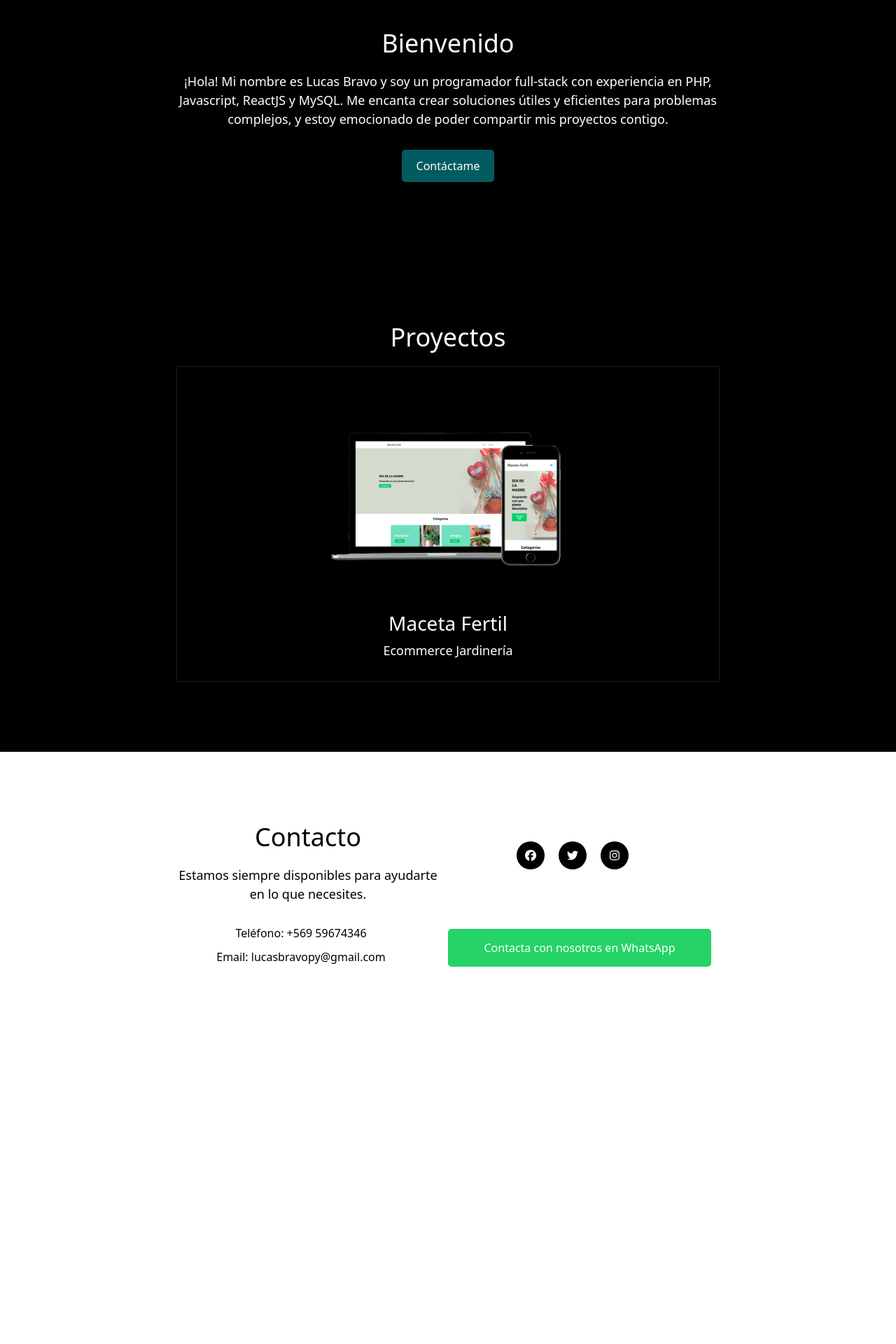
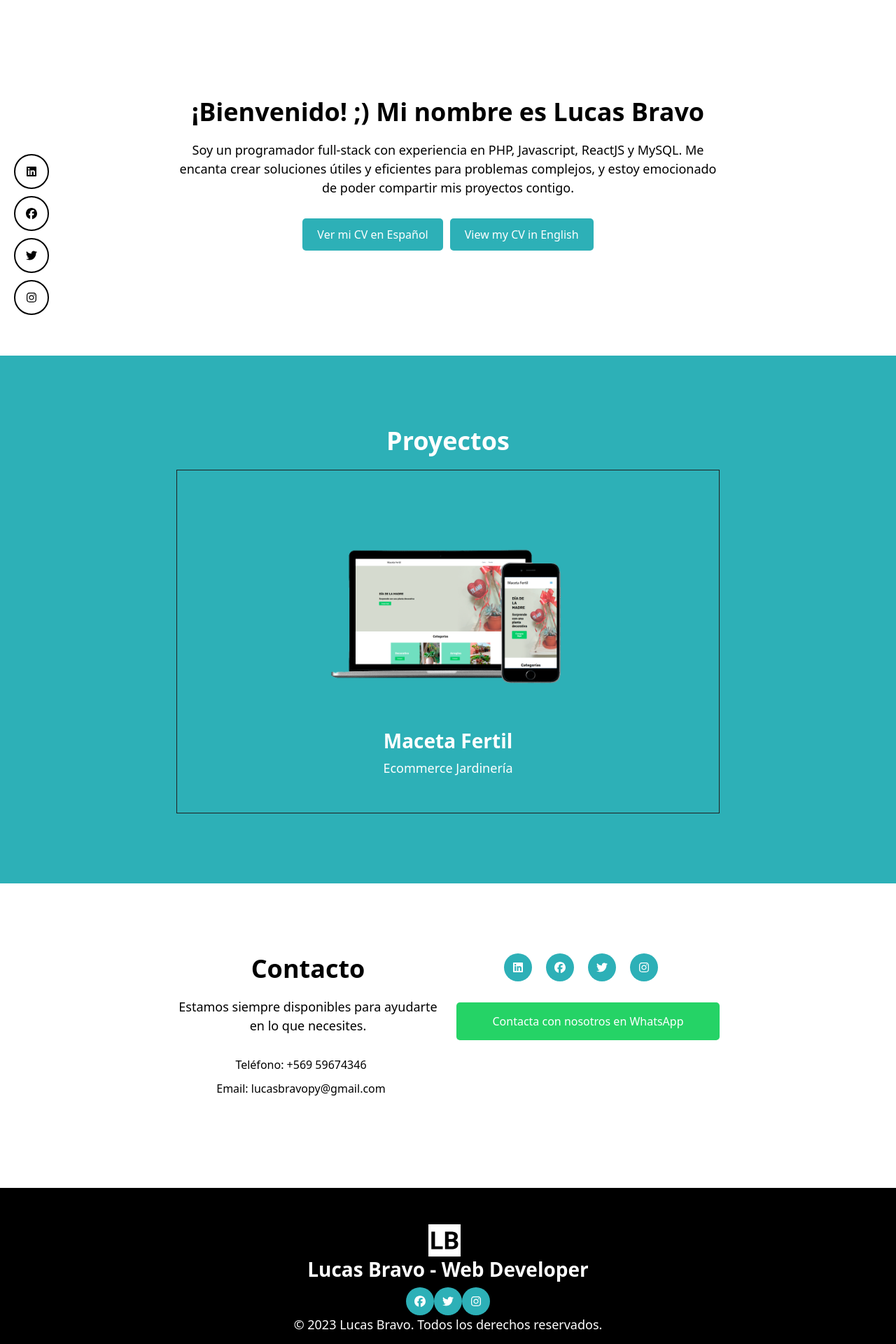
Before and after one commit to KraysOk/lucasbravopycl, a React (Create React App) app: page / in a window 1280 px wide. Shown: the part 60-1980 px from the top of the page at 70% size. Before the commit the page ends 1569 px from the top, so only its background shows below. Built offline with nearby package versions, Linux system fonts and the light colour scheme.

Commit message:
actualizacion de diseño

```diff
--- a/src/App.js
+++ b/src/App.js
@@ -6,6 +6,7 @@ import Navbar from './Navbar';
 import SectionOne from './SectionOne';
 import ContactSection from './ContactSection';
 import Projects from './Projects';
+import Footer from './Footer';
 
 function App() {
   const projects = [
@@ -24,6 +25,7 @@ function App() {
       <SectionOne />
       <Projects projects={projects} />
       <ContactSection />
+      <Footer />
     </div>
   );
 }
--- a/src/ContactSection.css
+++ b/src/ContactSection.css
@@ -1,6 +1,6 @@
 .section-two {
-    background-color: #fff;
-    color: #000;
+  background-color: #ffffff;
+  color: #000000;
   padding: 100px 0;
 }
 
@@ -49,8 +49,8 @@
   display: inline-block;
   width: 40px;
   height: 40px;
-    background-color: #000;
-    color: #fff;
+  background-color: #2db0b7;
+  color: #ffffff;
   border-radius: 50%;
   text-align: center;
   line-height: 40px;
@@ -59,6 +59,8 @@
 
 .social-links a:hover {
   transform: scale(1.1);
+  background-color: #1a7981;
+  color: #fff;
 }
 
 .btn-whatsapp {
--- a/src/ContactSection.js
+++ b/src/ContactSection.js
@@ -2,7 +2,7 @@ import React from "react";
 import './ContactSection.css';
 
 import { FontAwesomeIcon } from '@fortawesome/react-fontawesome';
-import { faFacebook, faTwitter, faInstagram } from '@fortawesome/free-brands-svg-icons';
+import { faFacebook, faTwitter, faInstagram, faLinkedin } from '@fortawesome/free-brands-svg-icons';
 
 function ContactSection() {
   return (
@@ -21,8 +21,14 @@ function ContactSection() {
               </li>
             </ul>
           </div>
-          <div className="col-md-6  row d-flex align-items-center">
+          <div className="col-md-6">
+            <div className="contact-social">
               <ul className="social-links">
+                <li>
+                  <a href="https://www.linkedin.com/in/lucas-dar%C3%ADo-bravo-pay%C3%A1-10034b131/" target="_blank" rel="noreferrer">
+                    <FontAwesomeIcon icon={faLinkedin} />
+                  </a>
+                </li>
                 <li>
                   <a href="https://web.facebook.com/lucasbravopy/" target="_blank" rel="noreferrer">
                     <FontAwesomeIcon icon={faFacebook} />
@@ -45,6 +51,7 @@ function ContactSection() {
             </div>
           </div>
         </div>
+      </div>
     </section>
   );
 }
--- /dev/null
+++ b/src/Footer.css
@@ -0,0 +1,53 @@
+.footer {
+    background-color: #000;
+    color: #fff;
+    padding: 50px 0;
+  }
+
+  .footer >  .container {
+    max-width: 800px;
+    margin: 0 auto;
+    text-align: center;
+  }
+
+  .footer >  .footer-content {
+    display: flex;
+    align-items: center;
+    justify-content: center;
+    margin-bottom: 20px;
+  }
+
+  .footer-content > .logo img {
+    width: 50px;
+    height: 50px;
+    margin-right: 10px;
+  }
+
+  .footer > .logo h3 {
+    font-size: 24px;
+    margin: 0;
+  }
+
+  .footer >  .social-links a {
+    display: inline-block;
+    width: 30px;
+    height: 30px;
+    background-color: #fff;
+    color: #000;
+    border-radius: 50%;
+    text-align: center;
+    line-height: 30px;
+    margin: 0 5px;
+    transition: all 0.2s ease-in-out;
+  }
+
+  .footer >  .social-links a:hover {
+    transform: scale(1.1);
+    background-color: #2db0b7;
+    color: #fff;
+  }
+
+  .footer > .footer-text {
+    font-size: 14px;
+    margin: 0;
+  }
--- /dev/null
+++ b/src/Footer.js
@@ -0,0 +1,35 @@
+import React from 'react';
+import './Footer.css';
+
+import { FontAwesomeIcon } from '@fortawesome/react-fontawesome';
+import { faFacebook, faTwitter, faInstagram } from '@fortawesome/free-brands-svg-icons';
+
+const Footer = () => {
+  return (
+    <footer className="footer">
+      <div className="container">
+        <div className="footer-content">
+          <div className="logo">
+            <img src="/ICONO.png" alt="Logo" />
+            <h3>Lucas Bravo - Web Developer</h3>
+          </div>
+          <div className="social-links">
+                <a href="https://web.facebook.com/lucasbravopy/" target="_blank" rel="noreferrer">
+                <FontAwesomeIcon icon={faFacebook} />
+                </a>
+                <a href="https://twitter.com/lucasbravopy" target="_blank" rel="noreferrer">
+                <FontAwesomeIcon icon={faTwitter} />
+                </a>
+
+                <a href="https://www.instagram.com/lucasbravopy/" target="_blank" rel="noreferrer">
+                <FontAwesomeIcon icon={faInstagram} />
+                </a>
+          </div>
+        </div>
+        <p className="footer-text">© 2023 Lucas Bravo. Todos los derechos reservados.</p>
+      </div>
+    </footer>
+  );
+};
+
+export default Footer;
--- a/src/Projects.css
+++ b/src/Projects.css
@@ -1,6 +1,6 @@
-.section-one {
-    background-color: #000;
-    color: #fff;
+.section-projects {
+  background-color: #2db0b7;
+  color: #ffffff;
   padding: 100px 0;
 }
 
@@ -13,6 +13,11 @@
 h2 {
   font-size: 36px;
   margin-bottom: 20px;
+  font-weight: bold;
+}
+
+h3 {
+  font-weight: bold;
 }
 
 p {
@@ -20,7 +25,7 @@
   margin-bottom: 30px;
 }
 
-  .btn {
+.section-projects > .btn {
   display: inline-block;
   padding: 10px 20px;
   background-color: #005c61;
@@ -31,14 +36,10 @@
   transition: background-color 0.3s ease;
 }
 
-  .btn:hover {
-    background-color: #fff;
-    color: #005c61;
-  }
-
 .gallery {
   display: grid;
   grid-gap: 20px;
+  grid-template-columns: repeat(auto-fit, minmax(250px, 1fr));
 }
 
 .project {
@@ -46,14 +47,28 @@
   padding: 0px;
   text-align: center;
   cursor: pointer;
+  transition: background-color 0.3s ease;
 }
 
 .project:hover {
-    background-color: rgb(0, 67, 58);
+  background-color: #2c9398;
+}
+
+.project-content {
+  display: flex;
+  flex-direction: column;
+  align-items: center;
+  justify-content: center;
+  padding: 20px;
 }
 
 .project img {
   width: 100%;
   height: auto;
   max-width: 350px;
+  transition: transform 0.3s ease;
 }
+
+.project:hover img {
+  transform: scale(1.1);
+}
--- a/src/Projects.js
+++ b/src/Projects.js
@@ -1,8 +1,6 @@
 import React from 'react';
 import './Projects.css';
 import macetafertil1 from './macetafertil.png';
-
-const webImages = require.context('/assets/images',true);
 
 const Projects = ({ projects }) => {
   const handleProjectClick = (link) => {
@@ -10,15 +8,21 @@ const Projects = ({ projects }) => {
   };
 
   return (
-    <section id="portafolio" className="section-one">
+    <section id="portafolio" className="section-projects">
       <div className="container">
         <h2>Proyectos</h2>
         <div className="gallery">
           {projects.map((project) => (
-            <div className="project" key={project.id} onClick={() => handleProjectClick(project.link)}>
+            <div
+              className="project"
+              key={project.id}
+              onClick={() => handleProjectClick(project.link)}
+            >
+              <div className="project-content">
                 <img src={macetafertil1} alt={project.title} />
                 <h3>{project.title}</h3>
                 <p>{project.description}</p>
+              </div>
             </div>
           ))}
         </div>
--- a/src/SectionOne.css
+++ b/src/SectionOne.css
@@ -1,14 +1,13 @@
 .section-one {
-    background-color: #000;
-    color: #fff;
-    padding: 100px 0;
-    padding: 150px 0px 100px 0px;
+  background-color: #ffffff;
+  color: #000000;
+  padding: 150px 0;
+  text-align: center;
 }
 
 .container {
   max-width: 800px;
   margin: 0 auto;
-    text-align: center;
 }
 
 h2 {
@@ -21,18 +20,29 @@
   margin-bottom: 30px;
 }
 
-  .btn {
+.cv-buttons {
+  display: flex;
+  justify-content: center;
+  margin-top: 30px;
+}
+
+.cv-buttons > .btn {
   display: inline-block;
   padding: 10px 20px;
-    background-color: #005c61;
+  background-color: #2db0b7;
   color: #fff;
   text-decoration: none;
   border-radius: 5px;
   font-size: 16px;
   transition: background-color 0.3s ease;
+  margin-right: 10px;
+}
+
+.btn:last-child {
+  margin-right: 0;
 }
 
 .btn:hover {
-    background-color: #fff;
-    color: #005c61;
+  background-color: #14888e;
+  color: #fff;
 }
--- a/src/SectionOne.js
+++ b/src/SectionOne.js
@@ -1,14 +1,22 @@
 import React from 'react';
 import './SectionOne.css';
+
+import cvSpanish from './assets/CV_ESP_LUCAS_BRAVO.pdf';
+import cvEnglish from './assets/CV_ING_LUCAS_BRAVO.pdf';
+import SocialMediaIcons from './SocialMediaIcons';
 
 const SectionOne = () => {
   return (
     <section id="inicio" className="section-one">
-      <div className="container">
-        <h2>Bienvenido</h2>
-        <p>¡Hola! Mi nombre es Lucas Bravo y soy un programador full-stack con experiencia en PHP, Javascript, ReactJS y MySQL. Me encanta crear soluciones útiles y eficientes para problemas complejos, y estoy emocionado de poder compartir mis proyectos contigo.</p>
-        <a href="#contacto" className="btn">Contáctame</a>
+      <div className="container mt-5">
+        <h2>¡Bienvenido! ;) Mi nombre es Lucas Bravo</h2>
+        <p>Soy un programador full-stack con experiencia en PHP, Javascript, ReactJS y MySQL. Me encanta crear soluciones útiles y eficientes para problemas complejos, y estoy emocionado de poder compartir mis proyectos contigo.</p>
+        <div className="cv-buttons">
+          <a href={cvSpanish} target="_blank" rel="noopener noreferrer" className="btn">Ver mi CV en Español</a>
+          <a href={cvEnglish} target="_blank" rel="noopener noreferrer" className="btn">View my CV in English</a>
+        </div>
       </div>
+      <SocialMediaIcons />
     </section>
   );
 };
--- /dev/null
+++ b/src/SocialMediaIcons.css
@@ -0,0 +1,27 @@
+.social-media-icons {
+  display: flex;
+  flex-direction: column;
+  position: absolute;
+  top: 50%;
+  left: 20px;
+  transform: translateY(-50%);
+}
+
+.social-media-icon {
+  display: flex;
+  align-items: center;
+  justify-content: center;
+  width: 50px;
+  height: 50px;
+  border: 2px solid rgb(0, 0, 0);
+  border-radius: 50%;
+  background-color: transparent;
+  color: rgb(0, 0, 0);
+  margin-bottom: 10px;
+  transition: all 0.3s ease;
+}
+
+.social-media-icon:hover {
+  transform: scale(1.1);
+  background-color: rgba(255, 255, 255, 0.1);
+}
--- /dev/null
+++ b/src/SocialMediaIcons.js
@@ -0,0 +1,26 @@
+import React from 'react';
+import './SocialMediaIcons.css';
+
+import { FontAwesomeIcon } from '@fortawesome/react-fontawesome';
+import { faFacebook, faLinkedin, faTwitter, faInstagram } from '@fortawesome/free-brands-svg-icons';
+
+const SocialMediaIcons = () => {
+  return (
+    <div className="social-media-icons">
+        <a href="https://www.linkedin.com/in/lucas-dar%C3%ADo-bravo-pay%C3%A1-10034b131/" target="_blank" rel="noopener noreferrer" className="social-media-icon">
+            <FontAwesomeIcon icon={faLinkedin} />
+        </a>
+        <a href="https://web.facebook.com/lucasbravopy/" target="_blank" rel="noreferrer" className="social-media-icon">
+            <FontAwesomeIcon icon={faFacebook} />
+        </a>
+        <a href="https://twitter.com/lucasbravopy" target="_blank" rel="noreferrer" className="social-media-icon">
+            <FontAwesomeIcon icon={faTwitter} />
+        </a>
+        <a href="https://www.instagram.com/lucasbravopy/" target="_blank" rel="noreferrer" className="social-media-icon">
+            <FontAwesomeIcon icon={faInstagram} />
+        </a>
+    </div>
+  );
+};
+
+export default SocialMediaIcons;
```
Also changed, not shown: 2 other files (tests, documents, lock files or other folders). Lines whose indentation alone changed are shown as unchanged.
